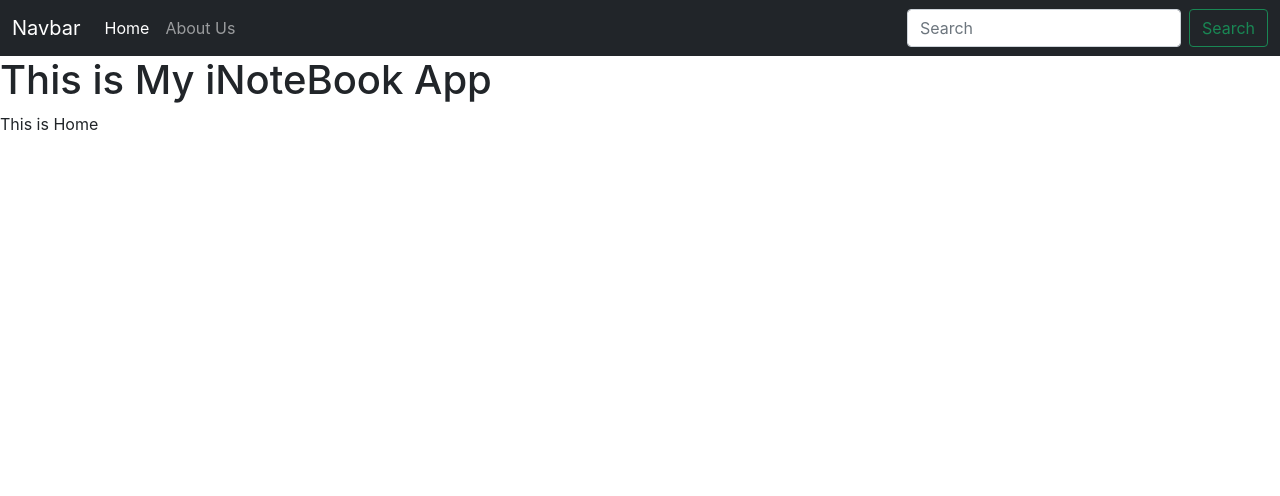
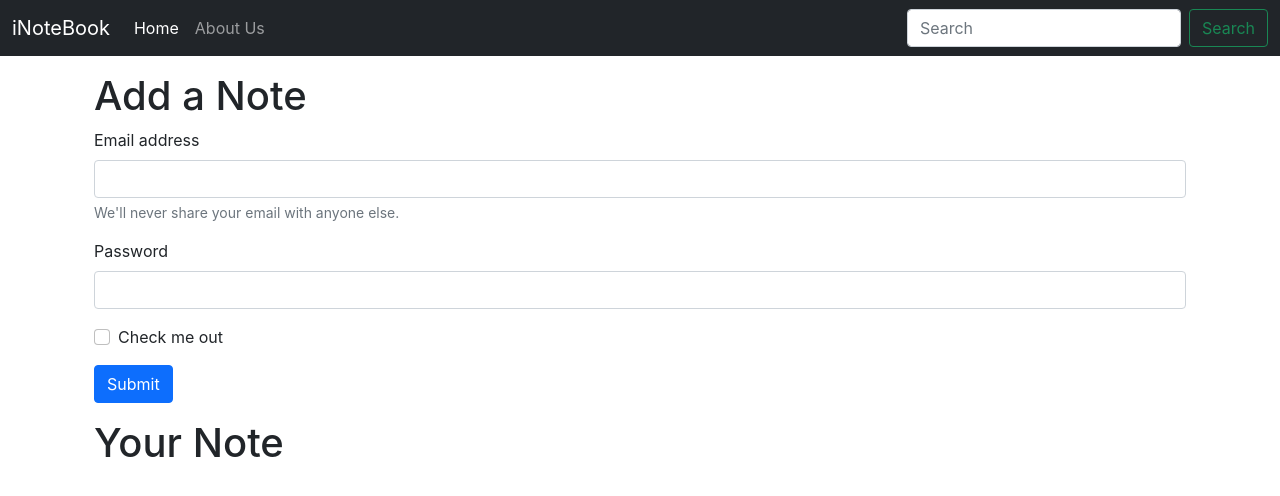
Before and after one commit to arpan-vs/iNoteBook, a React (Create React App) app: page / in a window 1280 px wide. Shown: the top 496 px of the page. Built offline with nearby package versions, Linux system fonts and the light colour scheme.

Commit message:
CheckPoint12

```diff
--- a/src/App.js
+++ b/src/App.js
@@ -1,18 +1,23 @@
 import "./App.css";
-import { BrowserRouter as Router, Routes, Route} from "react-router-dom";
+import { BrowserRouter as Router, Routes, Route } from "react-router-dom";
 import NavBar from "./components/NavBar";
 import Home from "./components/Home";
 import About from "./components/About";
+import NoteState from "./context/notes/NoteState";
 function App() {
     return (
         <>
-            <Router>
-                <NavBar />
-                <Routes>
-                    <Route exact path="/" element={<Home />}/>
-                    <Route exact path="/about" element={<About />}/>
-                </Routes>
-            </Router>
+            <NoteState>
+                <Router>
+                    <NavBar />
+                    <div className="container">
+                        <Routes>
+                            <Route exact path="/" element={<Home />} />
+                            <Route exact path="/about" element={<About />} />
+                        </Routes>
+                    </div>
+                </Router>
+            </NoteState>
         </>
     );
 }
--- a/src/components/About.js
+++ b/src/components/About.js
@@ -1,9 +1,11 @@
-import React from 'react'
+import React,{ useContext, useEffect } from 'react'
+import noteContext from '../context/notes/noteContext'
 
 const About = () => {
+
   return (
     <div>
-      Thsi is About
+      Thsi is About page
     </div>
   )
 }
--- a/src/components/Home.js
+++ b/src/components/Home.js
@@ -1,12 +1,59 @@
-import React from 'react'
+import React from "react";
 
 const Home = () => {
-  return (
-    <div>
-    <h1>This is My iNoteBook App</h1>
-      This is Home
-    </div>
-  )
-}
+    return (
+        <div>
+            <div className="container my-3">
+                <h1>Add a Note</h1>
+                <form>
+                    <div className="mb-3">
+                        <label htmlFor="exampleInputEmail1" className="form-label">
+                            Email address
+                        </label>
+                        <input
+                            type="email"
+                            className="form-control"
+                            id="exampleInputEmail1"
+                            aria-describedby="emailHelp"
+                        />
+                        <div id="emailHelp" className="form-text">
+                            We'll never share your email with anyone else.
+                        </div>
+                    </div>
+                    <div className="mb-3">
+                        <label
+                            htmlFor="exampleInputPassword1"
+                            className="form-label"
+                        >
+                            Password
+                        </label>
+                        <input
+                            type="password"
+                            className="form-control"
+                            id="exampleInputPassword1"
+                        />
+                    </div>
+                    <div className="mb-3 form-check">
+                        <input
+                            type="checkbox"
+                            className="form-check-input"
+                            id="exampleCheck1"
+                        />
+                        <label className="form-check-label" htmlFor="exampleCheck1">
+                            Check me out
+                        </label>
+                    </div>
+                    <button type="submit" className="btn btn-primary">
+                        Submit
+                    </button>
+                </form>
+            </div>
 
-export default Home
+            <div className="container my-3">
+                <h1>Your Note</h1>
+            </div>
+        </div>
+    );
+};
+
+export default Home;
--- a/src/components/NavBar.js
+++ b/src/components/NavBar.js
@@ -1,21 +1,26 @@
-import React from 'react'
-import { Link } from "react-router-dom";
+import React,{useEffect} from 'react'
+import { Link , useLocation } from "react-router-dom";
+
 const NavBar = () => {
+  let location = useLocation();
+  useEffect(()=>{
+    console.log(location.pathname)
+  },[location]);
   return (
     <div>
       <nav className="navbar navbar-expand-lg navbar-dark bg-dark">
   <div className="container-fluid">
-    <Link className="navbar-brand" to="/">Navbar</Link>
+    <Link className="navbar-brand" to="/">iNoteBook</Link>
     <button className="navbar-toggler" type="button" data-bs-toggle="collapse" data-bs-target="#navbarSupportedContent" aria-controls="navbarSupportedContent" aria-expanded="false" aria-label="Toggle navigation">
       <span className="navbar-toggler-icon"></span>
     </button>
     <div className="collapse navbar-collapse" id="navbarSupportedContent">
       <ul className="navbar-nav me-auto mb-2 mb-lg-0">
         <li className="nav-item">
-          <Link className="nav-link active" aria-current="page" to="/">Home</Link>
+          <Link className={`nav-link ${location.pathname==="/"? "active" : ""}`} aria-current="page" to="/">Home</Link>
         </li>
         <li className="nav-item">
-          <Link className="nav-link" to="/about">About Us</Link>
+          <Link className={`nav-link ${location.pathname==="/about"? "active" : ""}`} to="/about">About Us</Link>
         </li>
         </ul>
       <form className="d-flex">
--- /dev/null
+++ b/src/context/notes/NoteState.js
@@ -0,0 +1,16 @@
+import React, { useState } from "react";
+import NoteContext from "./noteContext";
+
+
+const NoteState = (props) =>{
+
+    return (
+        <NoteContext.Provider value={{}}>
+            {props.children}
+        </NoteContext.Provider>
+    )
+}
+
+
+
+export default NoteState;
--- /dev/null
+++ b/src/context/notes/noteContext.js
@@ -0,0 +1,6 @@
+import { createContext } from "react";
+
+const noteContext = createContext();
+
+
+export default noteContext;
```
